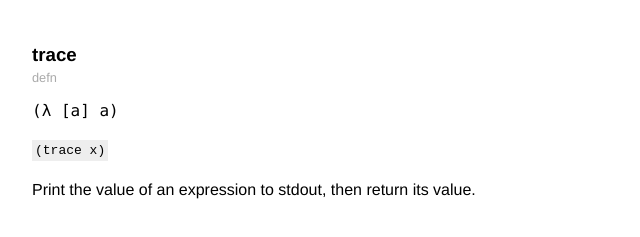
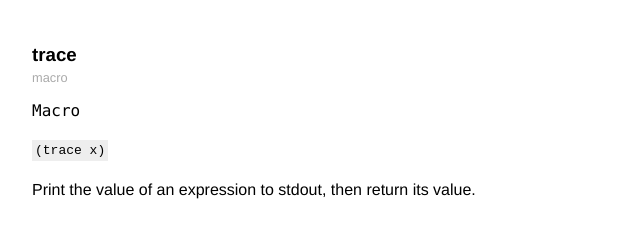
Before and after one commit to carp-lang/Carp, a plain HTML site: page docs/core/Debug.html in a window 1280 px wide. Shown: the part 1300-1537 px from the top of the page, 208-848 px from the left. Drawn offline with Linux system fonts and the light colour scheme.

Commit message:
core: fix stray usage of outdated debug functionality

```diff
--- a/docs/core/Debug.html
+++ b/docs/core/Debug.html
@@ -283,10 +283,10 @@
                     </h3>
                 </a>
                 <div class="description">
-                    defn
+                    macro
                 </div>
                 <p class="sig">
-                    (λ [a] a)
+                    Macro
                 </p>
                 <pre class="args">
                     (trace x)
```
Also changed, not shown: 2 other files.
